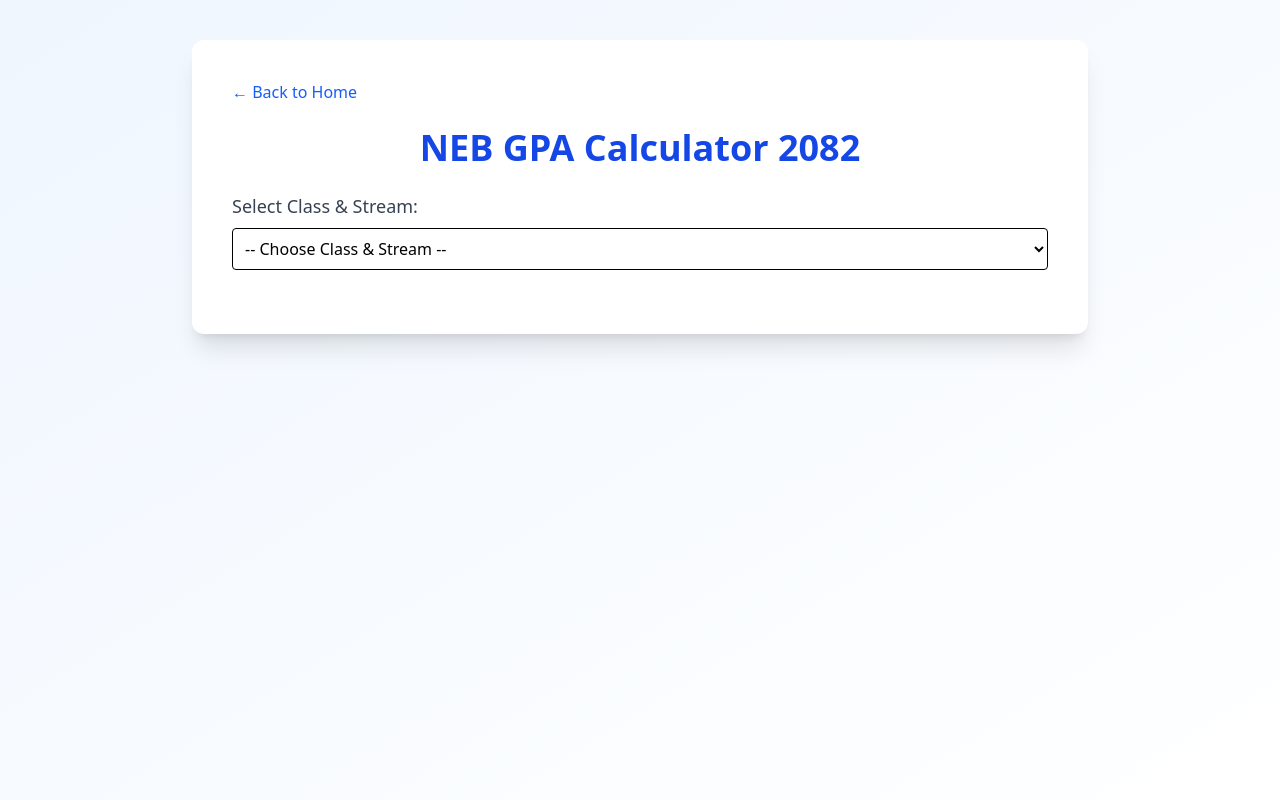
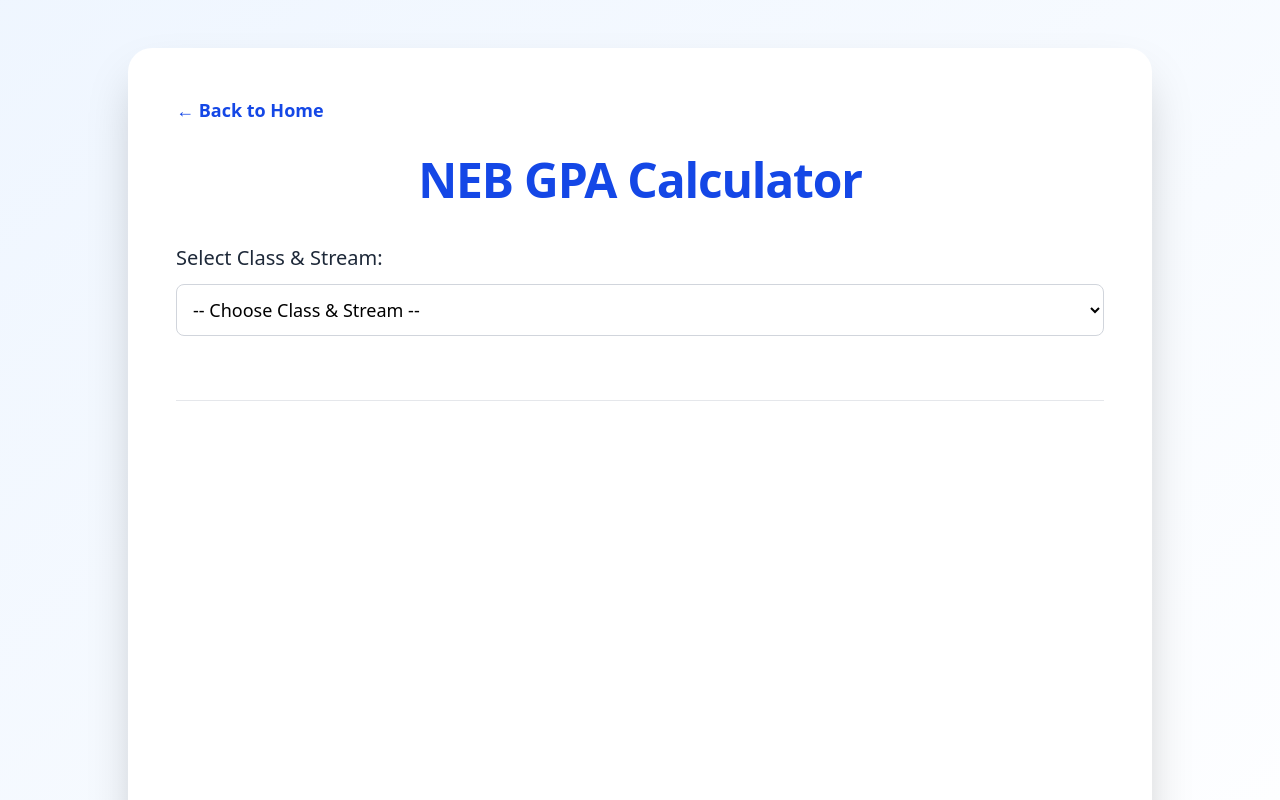
Before and after one commit to offsusangautam/gpa-calculator, a React (Vite) app: page / in a window 1280 px wide. Both pictures are taken after a click on the button "Start Calculating". Shown: the top 800 px of the page. Built offline with nearby package versions, Linux system fonts and the light colour scheme; the HTML template or start-up script is replaced by a standard one.

Commit message:
Final Touches

```diff
--- a/src/App.jsx
+++ b/src/App.jsx
@@ -3,7 +3,7 @@ import SubjectInput from './components/SubjectInput';
 import GPAResult from './components/GPAResult';
 import { calculateGPA } from './utils/gpaUtils';
 
-// Updated subject data — credit=3, theory=0.75, practical=0.25
+// Subject data
 const subjectData = {
   '10': [
     { name: 'English', credit: 3, theoryWeight: 0.75, practicalWeight: 0.25 },
@@ -51,21 +51,22 @@ const subjectData = {
 
 // Landing Page Component
 const LandingPage = ({ onStart }) => (
-  <section className="relative bg-gradient-to-br from-blue-600 via-indigo-700 to-purple-700 text-white min-h-screen flex flex-col justify-center items-center px-6 md:px-20 text-center">
-    <div className="absolute top-10 left-10 w-40 h-40 bg-purple-400 rounded-full opacity-20 animate-pulse"></div>
-    <div className="absolute bottom-20 right-10 w-60 h-60 bg-indigo-400 rounded-full opacity-15 animate-pulse"></div>
+  <section className="relative bg-gradient-to-br from-blue-700 via-indigo-800 to-purple-800 text-white min-h-screen flex flex-col justify-center items-center px-6 md:px-20 text-center">
+    <div className="absolute top-10 left-10 w-44 h-44 bg-purple-500 rounded-full opacity-20 animate-pulse"></div>
+    <div className="absolute bottom-20 right-10 w-72 h-72 bg-indigo-500 rounded-full opacity-15 animate-pulse"></div>
 
-    <h1 className="text-5xl md:text-6xl font-extrabold mb-6 drop-shadow-lg">
+    <h1 className="text-6xl font-extrabold mb-8 drop-shadow-lg">
       NEB GPA Calculator 2082
     </h1>
 
-    <p className="max-w-3xl text-lg md:text-xl mb-10 drop-shadow-md">
-      Easily calculate your GPA for Class 10, 11, and 12 according to the latest NEB grading system. Enter your grades and get instant results with theory and practical weightage taken into account.
+    <p className="max-w-3xl text-xl mb-12 drop-shadow-md leading-relaxed">
+      Easily calculate your GPA for Class 10, 11, and 12 according to the latest NEB grading system.
+      Enter your grades and get instant results with theory and practical weightage taken into account.
     </p>
 
     <button
       onClick={onStart}
-      className="bg-white text-blue-700 font-semibold px-8 py-4 rounded-full shadow-lg hover:scale-105 transform transition duration-300"
+      className="bg-white text-blue-800 font-bold px-10 py-4 rounded-full shadow-lg hover:scale-110 transform transition duration-300 focus:outline-none focus:ring-4 focus:ring-blue-300"
       aria-label="Start GPA Calculator"
     >
       Start Calculating
@@ -76,6 +77,30 @@ const LandingPage = ({ onStart }) => (
     </footer>
   </section>
 );
+
+// LoadAdScript Component
+const LoadAdScript = ({ src, containerId }) => {
+  useEffect(() => {
+    if (!src) return;
+    const container = document.getElementById(containerId);
+    if (!container) return;
+
+    const script = document.createElement('script');
+    script.src = src;
+    script.type = 'text/javascript';
+    script.async = true;
+
+    container.appendChild(script);
+
+    return () => {
+      if (container.contains(script)) {
+        container.removeChild(script);
+      }
+    };
+  }, [src, containerId]);
+
+  return null;
+};
 
 function App() {
   const [showLanding, setShowLanding] = useState(true);
@@ -128,32 +153,44 @@ function App() {
     setGpa(calculatedGPA);
   };
 
+  const adScripts = [
+    "//pl27358121.profitableratecpm.com/7a/1b/d5/7a1bd577e12489adea7381055c2af279.js",
+    "//www.highperformanceformat.com/16a83966b394294dc0f273f36ca0612b/invoke.js",
+    "//www.highperformanceformat.com/f748b3f601f34198ec43c41c4f32b928/invoke.js",
+    "//www.highperformanceformat.com/b4cf96d4cd512b4a34866af0ebd867e2/invoke.js",
+    "//www.highperformanceformat.com/a81579c43e49c7c105d092fdf01d5dd7/invoke.js",
+    "//www.highperformanceformat.com/f8eb6a6e6ca8b5d4befdc237dedb9514/invoke.js",
+    '//pl27358153.profitableratecpm.com/f4/3a/d9/f43ad94a6a595b670f6f98dad3b22a94.js',
+    "//www.highperformanceformat.com/37ad96a8e470ebb65ecfb3219f8c61da/invoke.js",
+    "//pl27358156.profitableratecpm.com/272d2efadb9026c55995c3c274f8b351/invoke.js",
+  ];
+
   if (showLanding) {
     return <LandingPage onStart={() => setShowLanding(false)} />;
   }
 
   return (
-    <div className="min-h-screen bg-gradient-to-br from-blue-50 to-white py-10 px-4">
-      <div className="max-w-4xl mx-auto bg-white shadow-xl rounded-xl p-6 md:p-10">
+    <div className="min-h-screen bg-gradient-to-br from-blue-50 to-white py-12 px-6 md:px-12">
+      <div className="max-w-5xl mx-auto bg-white shadow-2xl rounded-3xl p-8 md:p-12">
         <button
           onClick={() => setShowLanding(true)}
-          className="mb-6 text-blue-600 hover:underline"
+          className="mb-8 text-blue-700 hover:underline font-semibold text-lg"
         >
           ← Back to Home
         </button>
 
-        <h1 className="text-4xl font-bold mb-6 text-center text-blue-700">
-          NEB GPA Calculator 2082
+        <h1 className="text-5xl font-extrabold mb-10 text-center text-blue-700 tracking-tight">
+          NEB GPA Calculator
         </h1>
 
-        <div className="mb-6">
-          <label className="block text-lg font-medium text-gray-700 mb-2">
+        <div className="mb-8">
+          <label className="block text-xl font-medium text-gray-800 mb-3">
             Select Class & Stream:
           </label>
           <select
             value={selectedClassStream}
             onChange={handleClassStreamChange}
-            className="w-full border p-2 rounded focus:outline-none focus:ring-2 focus:ring-blue-400"
+            className="w-full border border-gray-300 p-3 rounded-lg text-lg focus:outline-none focus:ring-4 focus:ring-blue-300 transition"
           >
             <option value="">-- Choose Class & Stream --</option>
             <option value="10">Class 10 (SEE)</option>
@@ -166,11 +203,16 @@ function App() {
 
         {selectedClassStream && (
           <>
-            <SubjectInput subjects={subjects} updateSubject={updateSubject} />
-            <div className="mt-6 flex justify-center">
+            <SubjectInput
+              subjects={subjects}
+              updateSubject={updateSubject}
+              className="mb-10"
+            />
+
+            <div className="flex justify-center">
               <button
                 onClick={handleCalculate}
-                className="bg-green-500 hover:bg-green-600 text-white font-medium px-6 py-2 rounded-lg transition duration-200 shadow"
+                className="bg-green-600 hover:bg-green-700 text-white font-semibold px-8 py-3 rounded-xl mt-10 shadow-lg transition duration-300 focus:outline-none focus:ring-4 focus:ring-green-400"
               >
                 Calculate GPA
               </button>
@@ -178,7 +220,26 @@ function App() {
           </>
         )}
 
-        {gpa && <GPAResult gpa={gpa} />}
+        {gpa && (
+          <div className="mt-12">
+            <GPAResult gpa={gpa} />
+          </div>
+        )}
+
+        {/* Ads Section */}
+        <div className="mt-16 space-y-16 border-t border-gray-200 pt-12">
+  {adScripts.map((src, index) => (
+    <div
+      key={index}
+      id={`ad-container-${index}`}
+      className="w-full flex justify-center shadow-md rounded-lg overflow-hidden bg-white"
+    >
+      <LoadAdScript src={src} containerId={`ad-container-${index}`} />
+    </div>
+  ))}
+</div>
+
+
       </div>
     </div>
   );
--- a/src/components/GPAResult.jsx
+++ b/src/components/GPAResult.jsx
@@ -33,6 +33,7 @@ const GPAResult = ({ gpa }) => {
       <p className="mt-2 text-lg font-medium">{message}</p>
     </div>
   );
+
 };
 
 export default GPAResult;
--- /dev/null
+++ b/src/loadScript.jsx
@@ -0,0 +1,26 @@
+import { useEffect } from 'react';
+
+const LoadAdScript = ({ src, containerId }) => {
+  useEffect(() => {
+    if (!src) return;
+
+    // If containerId is provided, append script there; else append to body
+    const parent = containerId ? document.getElementById(containerId) : document.body;
+    if (!parent) return;
+
+    const script = document.createElement('script');
+    script.src = src;
+    script.type = 'text/javascript';
+    script.async = true;
+
+    parent.appendChild(script);
+
+    return () => {
+      parent.removeChild(script);
+    };
+  }, [src, containerId]);
+
+  return null;
+};
+
+export default LoadAdScript;
```
